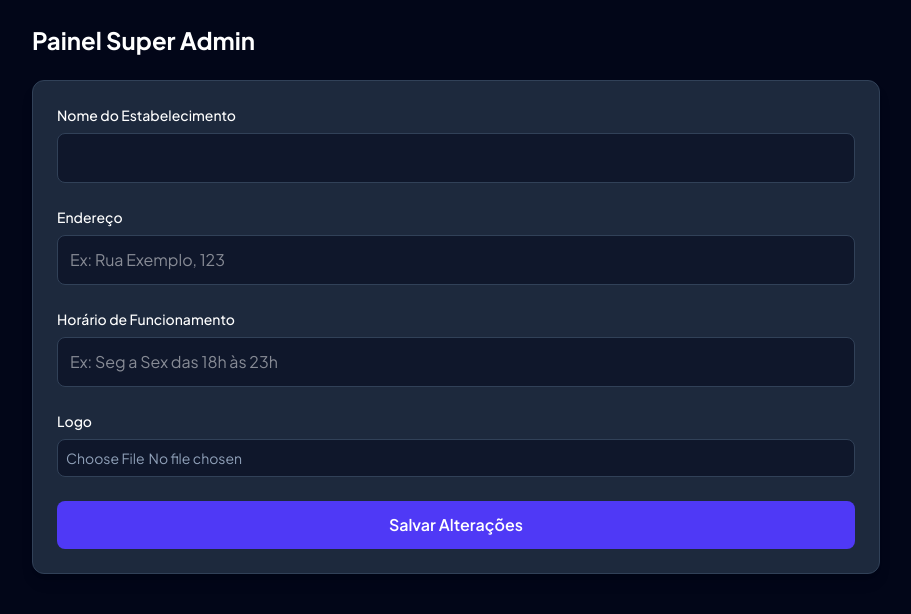
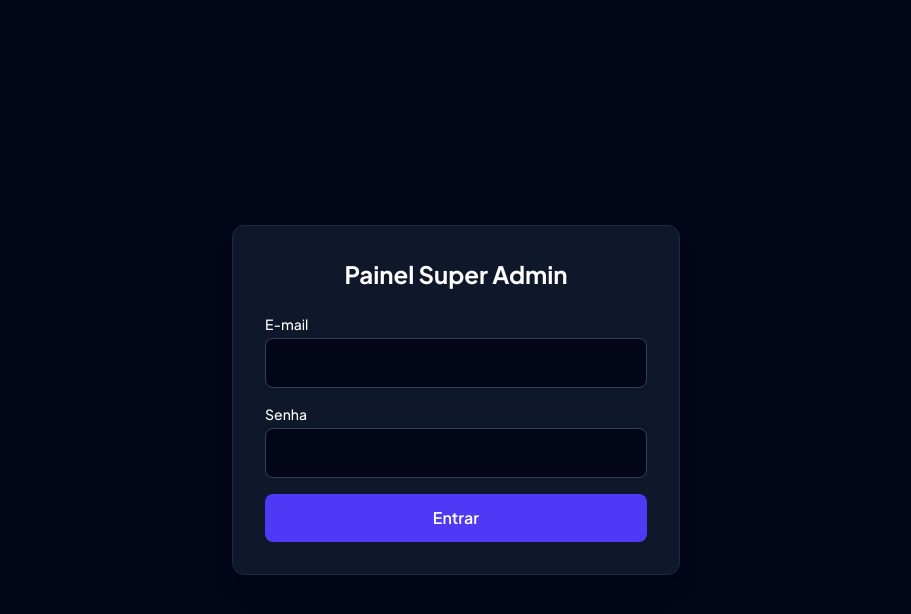
Before and after one commit to welsonpaz/site-urban, a React (Vite) app: page / in a window 1280 px wide. Shown: the top 614 px of the page, without its empty margins (184-1095 px from the left). Built offline with nearby package versions, Linux system fonts and the light colour scheme; no server answers; the database is empty.

Commit message:
Update App.tsx

```diff
--- a/src/App.tsx
+++ b/src/App.tsx
@@ -1,14 +1,18 @@
 import React, { useState, useEffect } from 'react';
 import { auth } from './lib/firebase';
-import { onAuthStateChanged } from 'firebase/auth';
+import { onAuthStateChanged, signInWithEmailAndPassword } from 'firebase/auth';
 import SuperAdminScreen from './components/SuperAdminScreen';
 import ProfileScreen from './components/ProfileScreen';
 import DashboardScreen from './components/DashboardScreen';
 import Footer from './components/Footer';
+import { useLogo, useBranding } from './lib/logoState';
 
 export default function App() {
   const [user, setUser] = useState<any>(null);
   const [loading, setLoading] = useState(true);
+  const [email, setEmail] = useState('');
+  const [password, setPassword] = useState('');
+  const [error, setError] = useState('');
 
   useEffect(() => {
     const unsubscribe = onAuthStateChanged(auth, (currentUser) => {
@@ -18,10 +22,57 @@ export default function App() {
     return () => unsubscribe();
   }, []);
 
+  const handleLogin = async (e: React.FormEvent) => {
+    e.preventDefault();
+    try {
+      setError('');
+      await signInWithEmailAndPassword(auth, email, password);
+    } catch (err: any) {
+      setError('Erro ao fazer login. Verifique suas credenciais.');
+    }
+  };
+
   if (loading) {
     return (
       <div className="min-h-screen bg-slate-950 text-white flex items-center justify-center">
         Carregando...
+      </div>
+    );
+  }
+
+  if (!user) {
+    return (
+      <div className="min-h-screen bg-slate-950 text-white flex items-center justify-center p-4">
+        <form onSubmit={handleLogin} className="bg-slate-900 p-8 rounded-xl border border-slate-800 max-w-md w-full space-y-4 shadow-xl">
+          <h1 className="text-2xl font-bold text-center mb-6">Painel Super Admin</h1>
+          {error && <div className="p-3 bg-red-900/50 border border-red-700 rounded text-sm text-red-200">{error}</div>}
+          <div>
+            <label className="block text-sm font-medium mb-1">E-mail</label>
+            <input
+              type="email"
+              value={email}
+              onChange={(e) => setEmail(e.target.value)}
+              className="w-full p-3 bg-slate-950 border border-slate-700 rounded-lg focus:outline-none focus:border-indigo-500"
+              required
+            />
+          </div>
+          <div>
+            <label className="block text-sm font-medium mb-1">Senha</label>
+            <input
+              type="password"
+              value={password}
+              onChange={(e) => setPassword(e.target.value)}
+              className="w-full p-3 bg-slate-950 border border-slate-700 rounded-lg focus:outline-none focus:border-indigo-500"
+              required
+            />
+          </div>
+          <button
+            type="submit"
+            className="w-full py-3 bg-indigo-600 hover:bg-indigo-700 font-semibold rounded-lg transition duration-200"
+          >
+            Entrar
+          </button>
+        </form>
       </div>
     );
   }
```
